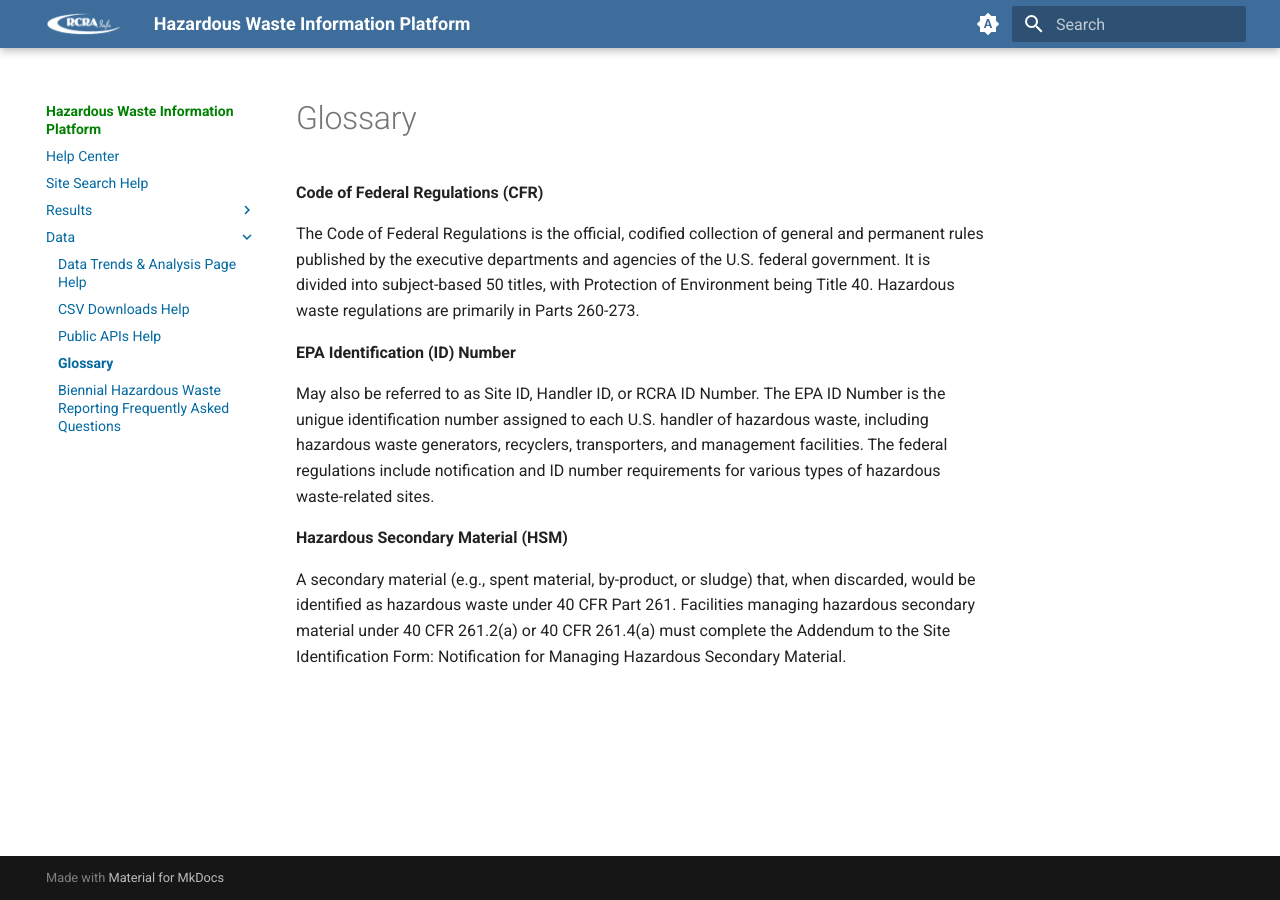
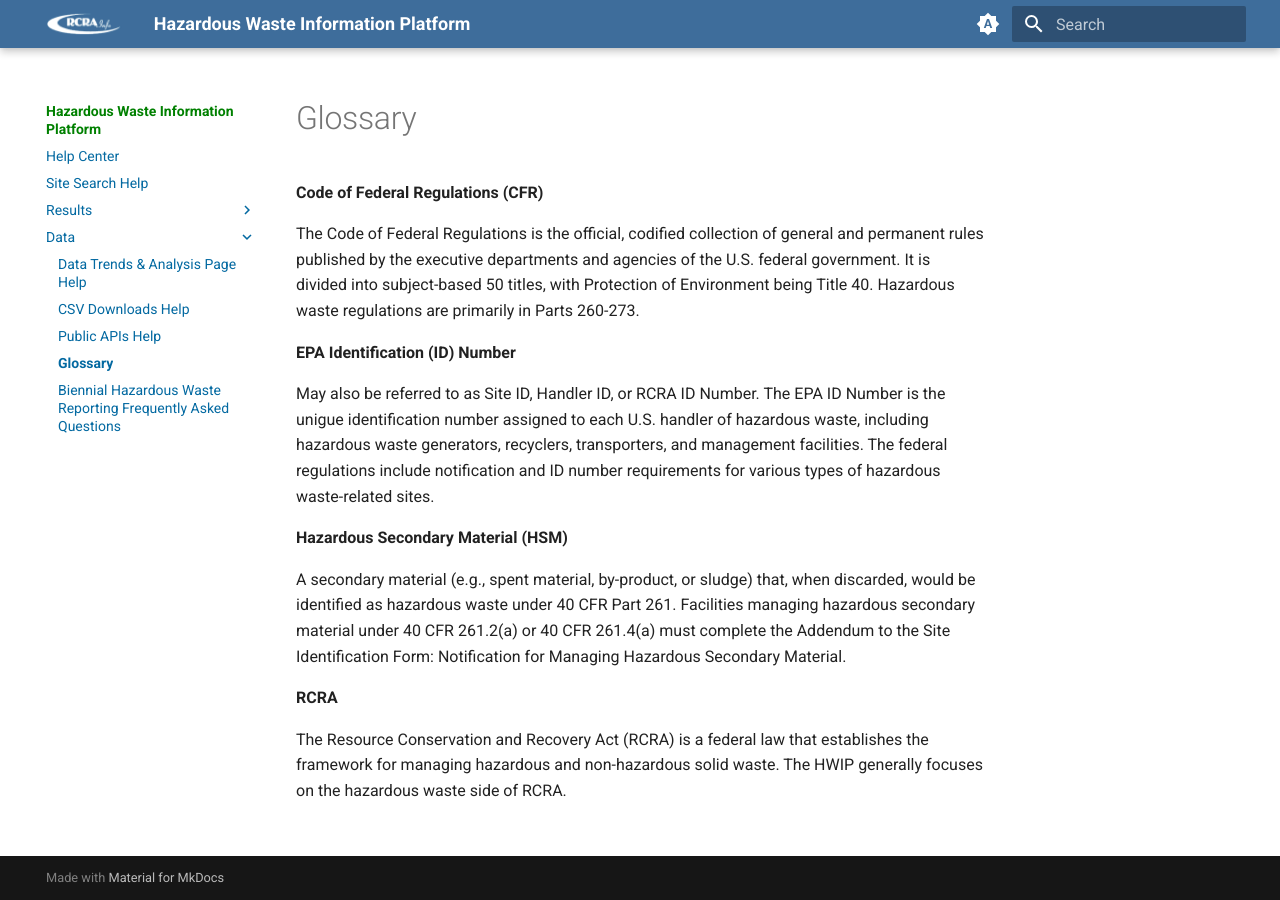
Before and after one commit to furrlori-oss/hwip, an MkDocs documentation site: the page built from docs/data/terms-glossary.md, in a window 1280 px wide. Built offline with MkDocs 1.6.1 and Material for MkDocs 9.7.7, drawn with Linux system fonts in a browser that asks for light colours.

Commit message:
Update terms-glossary.md

```diff
--- a/docs/data/terms-glossary.md
+++ b/docs/data/terms-glossary.md
@@ -11,3 +11,7 @@
 **Hazardous Secondary Material (HSM)**
 
 A secondary material (e.g., spent material, by-product, or sludge) that, when discarded, would be identified as hazardous waste under 40 CFR Part 261. Facilities managing hazardous secondary material under 40 CFR 261.2(a) or 40 CFR 261.4(a) must complete the Addendum to the Site Identification Form: Notification for Managing Hazardous Secondary Material.
+
+**RCRA**
+
+The Resource Conservation and Recovery Act (RCRA) is a federal law that establishes the framework for managing hazardous and non-hazardous solid waste. The HWIP generally focuses on the hazardous waste side of RCRA.
```
